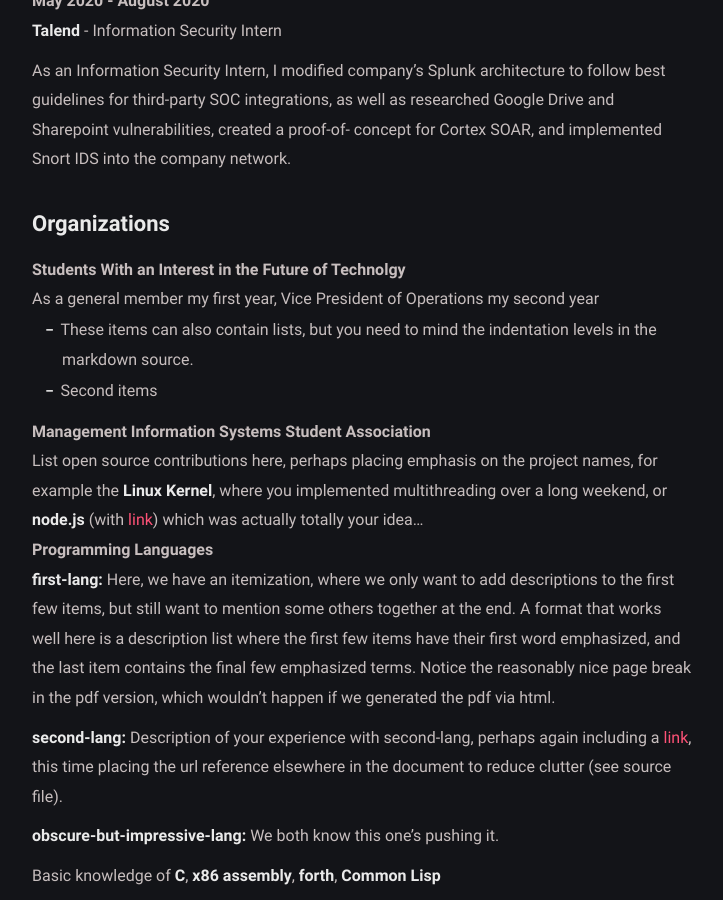
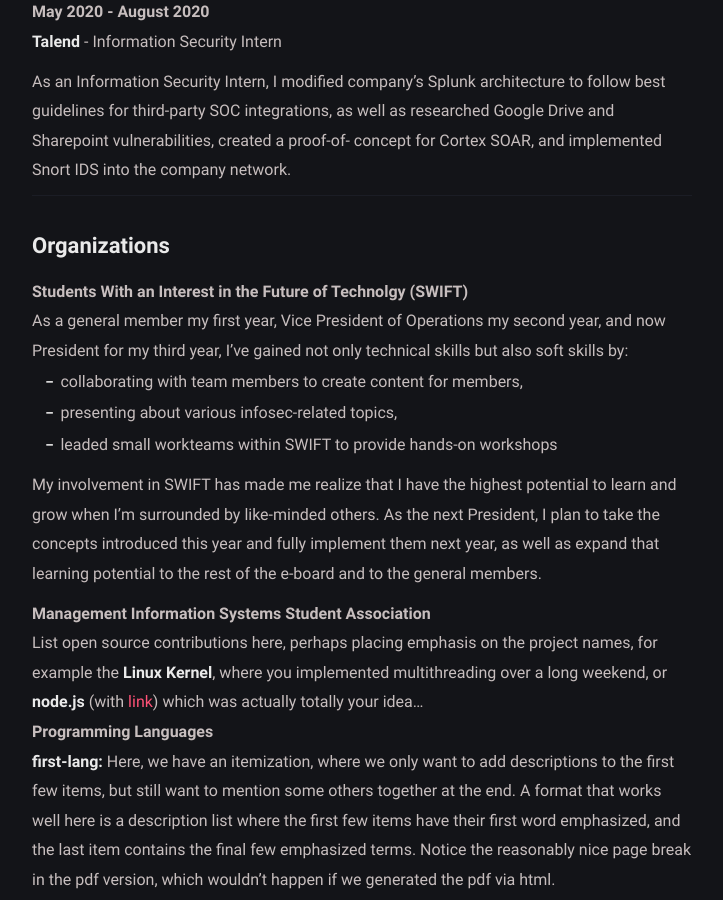
Before and after one commit to fyrworx4/old-fyrworx4.github.io, a Jekyll site: the page built from resume.md, in a window 1280 px wide and 900 px high, scrolled down 965 px. Shown: the whole window, without its empty margins (278-1001 px from the left). Built offline with Jekyll 4.4.1, drawn with Linux system fonts in a browser that asks for light colours.

Commit message:
Edited resume.md

```diff
--- a/resume.md
+++ b/resume.md
@@ -12,6 +12,7 @@ Education
 August 2019 - May 2023
 :   **BBA, Computer Information Systems** - California State Polytechnic University, Pomona
 
+<hr>
 
 Experience
 ----------
@@ -44,17 +45,25 @@ May 2020 - August 2020
     created a proof-of- concept for Cortex SOAR, and implemented Snort
     IDS into the company network.
 
+<hr>
 
 Organizations
 --------------------
 
-Students With an Interest in the Future of Technolgy
+Students With an Interest in the Future of Technolgy (SWIFT)
 :   As a general member my first year, Vice President of Operations my
-    second year
+    second year, and now President for my third year, I've gained
+    not only technical skills but also soft skills by:
 
-    * These items can also contain lists, but you need to mind the
-      indentation levels in the markdown source.
-    * Second items
+    * collaborating with team members to create content for members,
+    * presenting about various infosec-related topics,
+    * leaded small workteams within SWIFT to provide hands-on workshops
+
+    My involvement in SWIFT has made me realize that I have the highest
+    potential to learn and grow when I'm surrounded by like-minded others.
+    As the next President, I plan to take the concepts introduced this year
+    and fully implement them next year, as well as expand that learning
+    potential to the rest of the e-board and to the general members.
 
 Management Information Systems Student Association
 :   List open source contributions here, perhaps placing emphasis on
```
